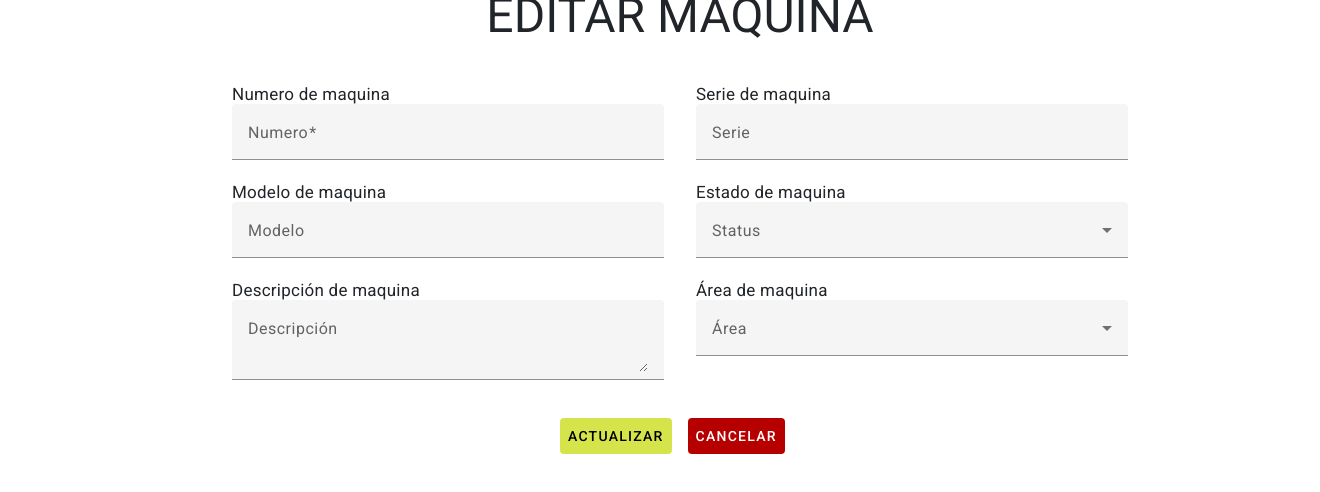
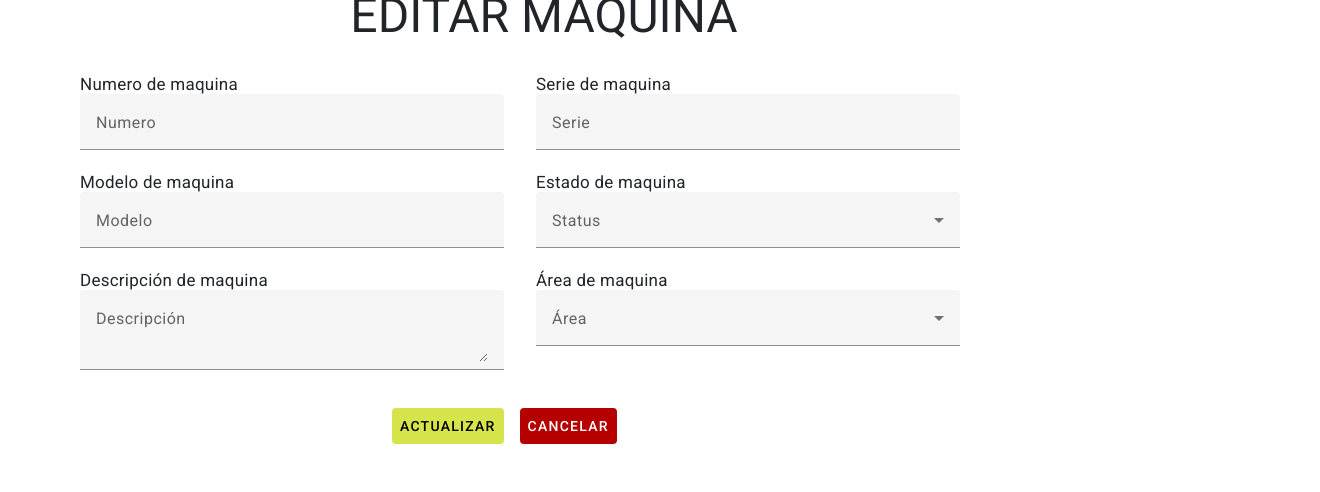
Before and after one commit to cristianppalma/mrecicla, an Angular app: page /maquinaseditar/1 in a window 1280 px wide. Shown: the top 492 px of the page, 1320 px wide, since content can reach past the window. Built offline with nearby package versions, Linux system fonts and the light colour scheme; no server answers.

Commit message:
CRUD Curi

```diff
--- a/src/app/areas/areas-create/areas-create.component.css
+++ b/src/app/areas/areas-create/areas-create.component.css
@@ -12,7 +12,7 @@
     text-align: center;
     border: 0px solid red;
     margin-bottom: 20px; /* Agrega un espacio entre el título y la tabla */
-    margin-left: 28rem;
+    margin-left: 10rem;
   }
 
   .table {
@@ -51,7 +51,7 @@
     text-align: center;
     border: 0px solid red;
     margin-bottom: 20px;
-    margin-left: 28rem;
+    margin-left: 05rem;
     width: 80REM;
   }
 
@@ -73,7 +73,7 @@
   .formula {
     display: flex;
     border: 15px solid red;
-    margin-left: 27rem;
+    margin-left: 0rem;
     width: 40rem;
   }
 
@@ -97,7 +97,7 @@
     font-size: 14px;
   }
   .botones{
-    padding-left: 26.5rem;
+    padding-left: 2.5rem;
   }
   label{
     font-size: 17px;
--- a/src/app/areas/areas-list/areas-list.component.css
+++ b/src/app/areas/areas-list/areas-list.component.css
@@ -12,10 +12,9 @@
 
   .table {
     text-align: center;
-    /* Estilos para la tabla si es necesario */
-    border: 1px solid blue;
-    width: 999px;
-    margin-left: 5rem;
+    width: 1300px;
+    padding-right: 13rem;
+    max-height: 400px; /* Establece la altura máxima deseada para que aparezca la barra de desplazamiento */
   }
 
   .Filter {
@@ -32,27 +31,19 @@
     background-color: #d6e44b;
     margin-left: 1rem; /* Agrega espacio entre los botones */
   }
-  .container {
-    display: flex;
-    flex-direction: column;
-    align-items: center;
-    justify-content: center;
-    min-height: 10vh;
-    min-width: 70vh;
-    max-width: 100vh;
-  }
 
   .cabecera {
     text-align: center;
     border: 0px solid red;
     margin-bottom: 20px;
-    margin-left: 10rem;
+    margin-right: 13rem;
   }
 
   .Filter {
+    margin-right: 14rem;
     display: flex;
     align-items: center;
-    margin-left: 5rem;
+    margin-left: 0rem;
   }
 
   button.mat-button {
--- a/src/app/maquinas/maquinas-create/maquinas-create.component.css
+++ b/src/app/maquinas/maquinas-create/maquinas-create.component.css
@@ -8,20 +8,7 @@
     max-width: 100vh;
   }
 
-  .cabecera {
-    text-align: center;
-    border: 0px solid red;
-    margin-bottom: 20px; /* Agrega un espacio entre el título y la tabla */
-    margin-left: 10rem;
-  }
 
-  .table {
-    text-align: center;
-    /* Estilos para la tabla si es necesario */
-    border: 1px solid blue;
-    width: 999px;
-    margin-left: 20rem;
-  }
 
   .Filter {
     margin-left: 3rem;
@@ -37,21 +24,13 @@
     background-color: #d6e44b;
     margin-left: 1rem; /* Agrega espacio entre los botones */
   }
-  .container {
-    display: flex;
-    flex-direction: column;
-    align-items: center;
-    justify-content: center;
-    min-height: 10vh;
-    min-width: 70vh;
-    max-width: 100vh;
-  }
+
 
   .cabecera {
     text-align: center;
     border: 0px solid red;
     margin-bottom: 10px;
-    margin-left: 10rem;
+    margin-right: 12rem;
     width: 80REM;
   }
 
@@ -73,7 +52,7 @@
   .formula {
     display: flex;
     border: 15px solid red;
-    margin-left: 3rem;
+    margin-right: 15rem;
     width: 57rem;
   }
 
@@ -97,7 +76,7 @@
     font-size: 14px;
   }
   .botones{
-    padding-left: 24.5rem;
+    padding-left: 21.5rem;
   }
   label{
     font-size: 17px;
--- a/src/app/maquinas/maquinas-editar/maquinas-editar.component.css
+++ b/src/app/maquinas/maquinas-editar/maquinas-editar.component.css
@@ -6,13 +6,6 @@
     min-height: 10vh;
     min-width: 70vh;
     max-width: 100vh;
-  }
-
-  .cabecera {
-    text-align: center;
-    border: 0px solid red;
-    margin-bottom: 20px; /* Agrega un espacio entre el título y la tabla */
-    margin-left: 28rem;
   }
 
   .Filter {
@@ -42,8 +35,8 @@
   .cabecera {
     text-align: center;
     border: 0px solid red;
-    margin-bottom: 20px;
-    margin-left: 5rem;
+    margin-bottom: 10px;
+    margin-right: 12rem;
     width: 80REM;
   }
 
@@ -59,8 +52,8 @@
   .formula {
     display: flex;
     border: 15px solid red;
-    margin-left: 5rem;
-    width: 58rem;
+    margin-right: 15rem;
+    width: 57rem;
   }
 
   .formula1,
@@ -83,7 +76,7 @@
     font-size: 14px;
   }
   .botones{
-    padding-left: 25.5rem;
+    padding-left: 19.5rem;
   }
   label{
     font-size: 17px;
--- a/src/app/maquinas/maquinas-editar/maquinas-editar.component.html
+++ b/src/app/maquinas/maquinas-editar/maquinas-editar.component.html
@@ -4,7 +4,7 @@
     </div>
 
 
-        <form [formGroup]="formularioMaquina" (ngSubmit)="enviarDatos()">
+        <form [formGroup]="formularioMaquina2" (ngSubmit)="enviarDatos()">
             <div class="formula" style="border:none;" >
                 <div class="formula1">
 
@@ -12,9 +12,7 @@
                 <mat-form-field>
                     <mat-label>Numero</mat-label>
                     <input  min="1" type="number" name="Numero" formControlName="Numero" matInput>
-                    <mat-error *ngIf="formularioMaquina.get('Numero')?.hasError('required')">
-                        El número de la máquina es obligatorio.
-                      </mat-error>
+
 
                 </mat-form-field>
                 <label>Modelo de maquina</label>
--- a/src/app/maquinas/maquinas-editar/maquinas-editar.component.ts
+++ b/src/app/maquinas/maquinas-editar/maquinas-editar.component.ts
@@ -1,49 +1,63 @@
 import { Component, OnInit } from '@angular/core';
-import { Router } from '@angular/router';
+import { Router,ActivatedRoute } from '@angular/router';
 import { FormGroup, FormBuilder, Validators } from '@angular/forms';
 import { MaquinasService } from '../maquinas.service';
+
 @Component({
   selector: 'app-maquinas-editar',
   templateUrl: './maquinas-editar.component.html',
   styleUrls: ['./maquinas-editar.component.css']
 })
 export class MaquinasEditarComponent implements OnInit {
-  formularioMaquina: FormGroup;
+  formularioMaquina2: FormGroup;
+  idRecibido:any;
 
   constructor(
+    private activeRoute: ActivatedRoute,
     private router: Router,
     private formBuilder: FormBuilder,
-    private MaquinasService: MaquinasService
+    private maquinasService:MaquinasService
   ) {
-    this.formularioMaquina = this.formBuilder.group({
-      Numero: ['', [Validators.required]],
+
+    this.formularioMaquina2 = this.formBuilder.group({
+      Numero: [''],
       Serie: [''],
       Modelo: [''],
       Descripcion: [''],
       Estado: [''],
       Area: ['']
     });
-  }
 
 
+    this.activeRoute.paramMap.subscribe((params) => {
+      this.idRecibido = params.get('id');
+      console.log('ID Recibido:', this.idRecibido);
+
+      this.maquinasService.consultarmaquina(this.idRecibido).subscribe(respuesta => {
+        console.log('Respuesta del servicio:', respuesta);
+
+        if (respuesta && respuesta.Serie) {
+          this.formularioMaquina2.setValue({
+            Serie: respuesta.Serie,
+            Numero: respuesta.Numero,
+            Modelo: respuesta.Modelo,
+            Descripcion: respuesta.Descripcion,
+            Estado: respuesta.Estado,
+            Area: respuesta.Area
+          });
+        } else {
+          console.error('No se encontraron datos válidos para el ID proporcionado.');
+          // Aquí puedes mostrar un mensaje de error al usuario o redirigir a una página de error.
+        }
+      });
+    });
+  }
   CANCELAR() {
     this.router.navigateByUrl('/dashboard/maquinas/maquinas');
   }
-  enviarDatos(): void {
-    if (this.formularioMaquina.valid) {
-      console.log('Se presionó el botón');
-      console.log(this.formularioMaquina.value);
-      this.MaquinasService.agregarMaquina(this.formularioMaquina.value).subscribe(
-        (response) => {
-          // Manejar la respuesta del servicio aquí
-        },
-        (error) => {
-          // Manejar errores del servicio aquí
-        }
-      );
-    }
+  enviarDatos(){
+
   }
-
 
   ngOnInit(): void {
     // Puedes realizar alguna inicialización adicional aquí si es necesario.
--- a/src/app/maquinas/maquinas-list/maquinas-list.component.css
+++ b/src/app/maquinas/maquinas-list/maquinas-list.component.css
@@ -12,22 +12,23 @@
   text-align: center;
   border: 0px solid red;
   margin-bottom: 20px; /* Agrega un espacio entre el título y la tabla */
-  margin-left: 28rem;
+  margin-left: 0rem;
 }
 
 .table {
   text-align: center;
   /* Estilos para la tabla si es necesario */
 
-  width: 999px;
-  margin-left: 4rem;
+  width: 1100px;
+  margin-right: 10rem;
+
   max-height: 450px; /* Establece la altura máxima deseada para que aparezca la barra de desplazamiento */
+  max-width: 1350px;
   overflow-y: auto;
-
+  box-shadow: 10px 5-px 20px rgba(0, 0, 0, 0.2);
 }
-
 .Filter {
-  margin-left: 3rem;
+  margin-right: 13rem;
 }
 
 /* Estilo para los botones BUSCAR y AGREGAR */
@@ -50,11 +51,11 @@ button.mat-button {
   max-width: 100vh;
 }
 
-.cabecera {
+.cabecera { /*Label de Maquinas*/
   text-align: center;
   border: 0px solid red;
   margin-bottom: 20px;
-  margin-left: 4rem;
+  margin-right: 10rem;
 }
 
 .Filter {
--- a/src/app/maquinas/maquinas-list/maquinas-list.component.html
+++ b/src/app/maquinas/maquinas-list/maquinas-list.component.html
@@ -47,10 +47,10 @@
                   <th mat-header-cell *matHeaderCellDef> Modelo </th>
                   <td mat-cell *matCellDef="let element">{{ (element.Modelo) }}</td>
                 </ng-container>
-                <!-- Symbol Column -->
-                <ng-container matColumnDef="Descripcion">
-                  <th mat-header-cell *matHeaderCellDef> Descripcion </th>
-                  <td mat-cell *matCellDef="let element">{{ element.Descripcion }}</td>
+
+                <ng-container matColumnDef="Descripcion"  class="descripcion-column" >
+                  <th mat-header-cell *matHeaderCellDef > Descripcion </th>
+                  <td mat-cell *matCellDef="let element" style="max-width: 20rem !important;">{{ element.Descripcion }}</td>
                 </ng-container>
 
                 <ng-container matColumnDef="Estado">
@@ -68,8 +68,8 @@
                   <th mat-header-cell *matHeaderCellDef>Accion</th>
                   <td mat-cell *matCellDef="let element">
 
-                    <button mat-button (click)="verDetalles(element)" >Editar</button>
-                    <button mat-button (click)="mostrarDialogoDeConfirmacion2(element)">Eliminar</button>
+                    <button mat-button (click)="verDetalles(element)" style="color:  #80a943;" >Editar</button>
+                    <button mat-button (click)="mostrarDialogoDeConfirmacion2(element)" style="color:  #fd0000;">Eliminar</button>
                   </td>
                 </ng-container>
                 <tr mat-header-row *matHeaderRowDef="displayedColumns"></tr>
--- a/src/app/maquinas/maquinas.service.ts
+++ b/src/app/maquinas/maquinas.service.ts
@@ -28,4 +28,7 @@ export class MaquinasService {
     return this.clientService.delete(this.API + "?borrar=" + id);
   }
 
+  consultarmaquina(id: any):Observable<any>{
+    return this.clientService.get(this.API + "?consultarmaquina=" + id);
+  }
 }
--- a/src/app/pages/pages.component.css
+++ b/src/app/pages/pages.component.css
@@ -61,15 +61,13 @@ mat-icon, span, a {
 }
 
 mat-sidenav-content{
-  height: calc(100vh - 65px);
-  width: auto;
+  width: 100%;
   height: 100%;
-  background-image: url(/../../assets/img/navbar/m-recicla.jpeg);
+
   background-size: contain;
   background-position: center;
-  background-repeat: no-repeat;
-  border: 1px solid #80a943;
-}
+  background-repeat: repeat;
+  }
 
 a{
   text-decoration: none;
--- a/src/app/pages/pages.component.html
+++ b/src/app/pages/pages.component.html
@@ -66,7 +66,7 @@
 
   <mat-sidenav-content>
 
-    <div class="content mat-elevation-z8">
+    <div class="content ">
       <router-outlet>
       </router-outlet>
     </div>
```
